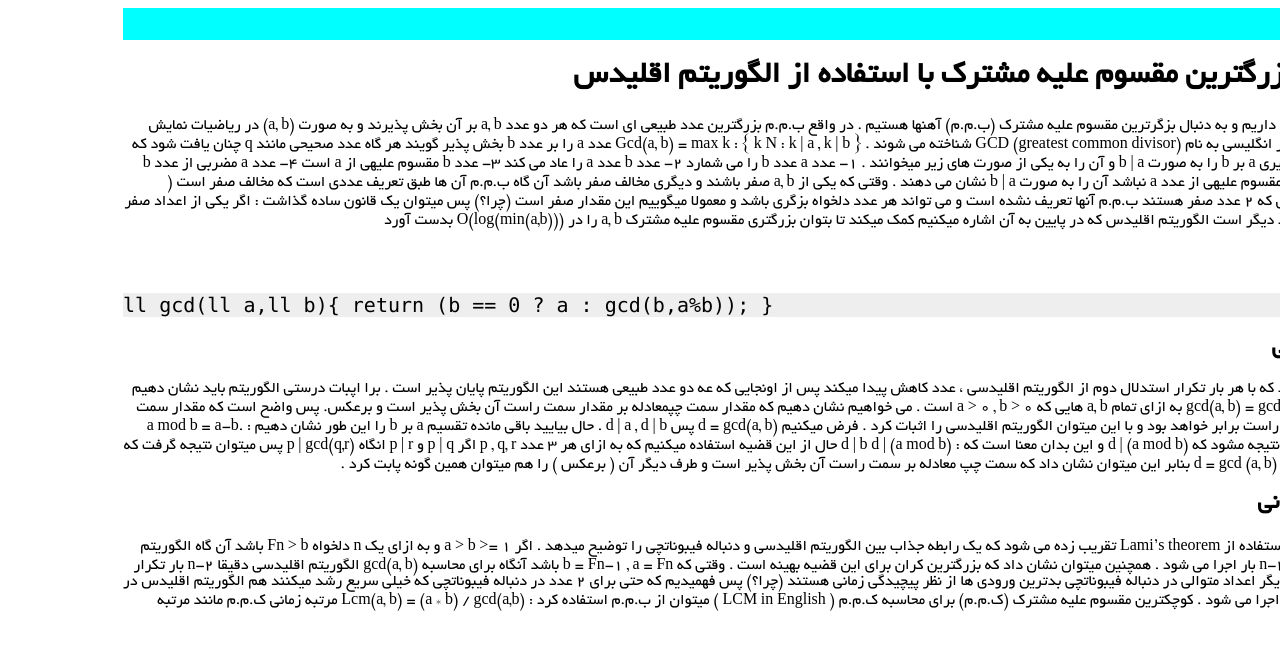
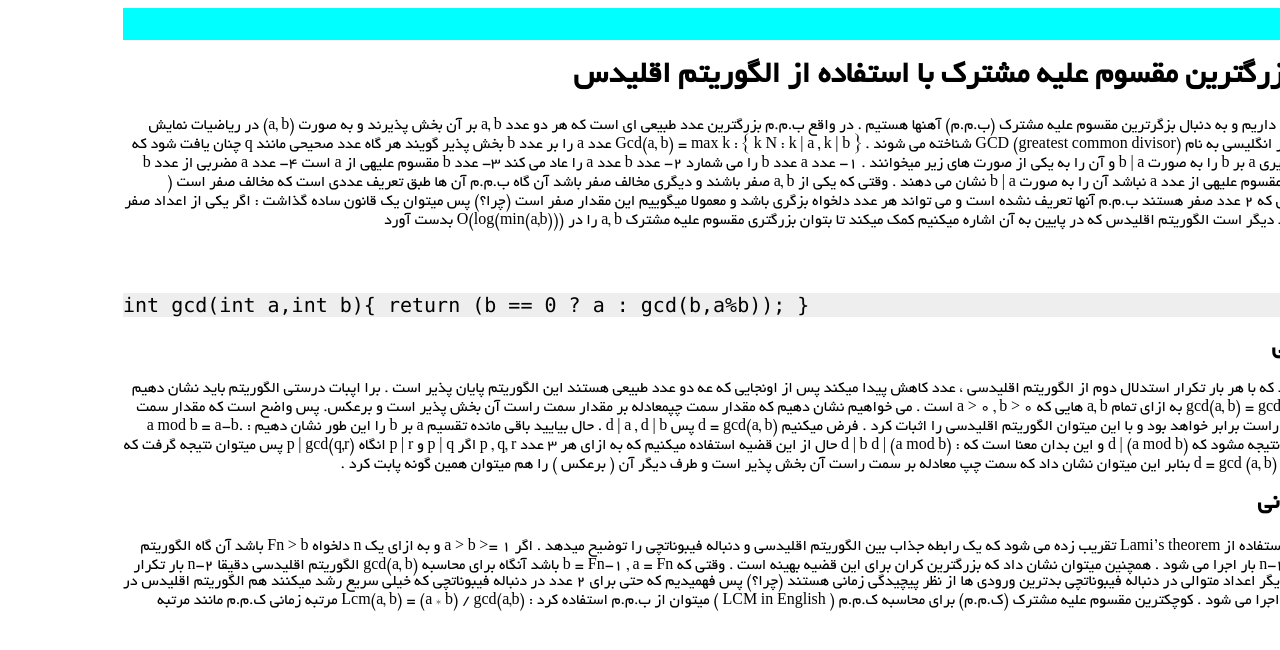
Before and after one commit to shaazzz/FarsiCP, a Jekyll site: the page built from wiki/algorithm/algebra/euclid_gcd.md, in a window 1280 px wide. Shown: the top 650 px of the page. Built offline with Jekyll 4.4.1, drawn with Linux system fonts in a browser that asks for light colours; nearby versions of some CDN libraries; a style sheet for code colours, icons or effects is not loaded; our own code applies the rules of GitHub Pages for plain Markdown files.

Commit message:
Update euclid_gcd.md

````diff
--- a/wiki/algorithm/algebra/euclid_gcd.md
+++ b/wiki/algorithm/algebra/euclid_gcd.md
@@ -20,7 +20,7 @@ Gcd(a, b) = max k : { k N : k | a , k | b }
 
 ## پیاده سازی
 ```C++
-ll gcd(ll a,ll b){ return (b == 0 ? a : gcd(b,a%b)); }
+int gcd(int a,int b){ return (b == 0 ? a : gcd(b,a%b)); }
 ```
 
 ## اثبات درستی
````
